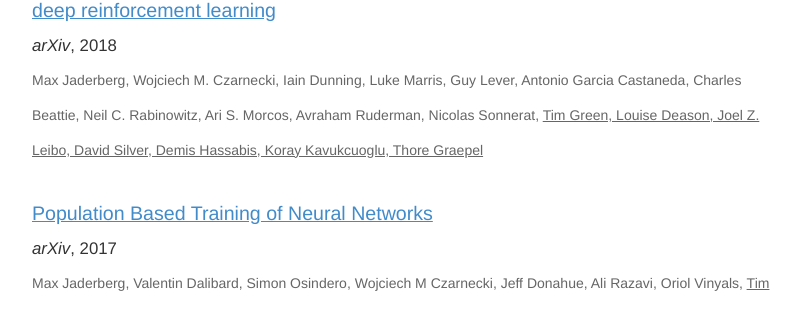
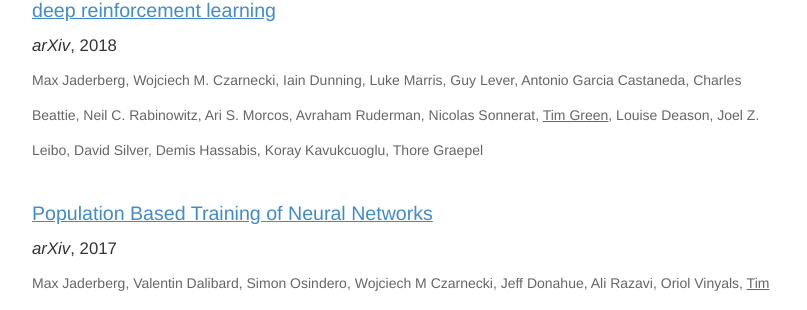
Before and after one commit to tfgg/tfgg.github.io, a Jekyll site: the page built from index.html, in a window 1280 px wide and 900 px high, scrolled down 565 px. Shown: the part 153-463 px from the top of the window, without its empty margins (233-1040 px from the left). Built offline with Jekyll 4.4.1, drawn with Linux system fonts in a browser that asks for light colours; nearby versions of some CDN libraries; some web fonts are replaced; Markdown is read by kramdown in place of the engine named in the settings.

Commit message:
Update index.html

```diff
--- a/index.html
+++ b/index.html
@@ -36,7 +36,7 @@
         <li>
             <div class="name"><a href="https://arxiv.org/abs/1807.01281">Human-level performance in first-person multiplayer games with population-based deep reinforcement learning</a></div>
             <div class="journal"><em>arXiv</em>, 2018</a>
-            <div class="authors">Max Jaderberg, Wojciech M. Czarnecki, Iain Dunning, Luke Marris, Guy Lever, Antonio Garcia Castaneda, Charles Beattie, Neil C. Rabinowitz, Ari S. Morcos, Avraham Ruderman, Nicolas Sonnerat, <span class='me'>Tim Green</em>, Louise Deason, Joel Z. Leibo, David Silver, Demis Hassabis, Koray Kavukcuoglu, Thore Graepel</div>
+            <div class="authors">Max Jaderberg, Wojciech M. Czarnecki, Iain Dunning, Luke Marris, Guy Lever, Antonio Garcia Castaneda, Charles Beattie, Neil C. Rabinowitz, Ari S. Morcos, Avraham Ruderman, Nicolas Sonnerat, <span class='me'>Tim Green</span>, Louise Deason, Joel Z. Leibo, David Silver, Demis Hassabis, Koray Kavukcuoglu, Thore Graepel</div>
         </li>
         <li>
             <div class="name"><a href="https://arxiv.org/abs/1711.09846">Population Based Training of Neural Networks</a></div>
```
